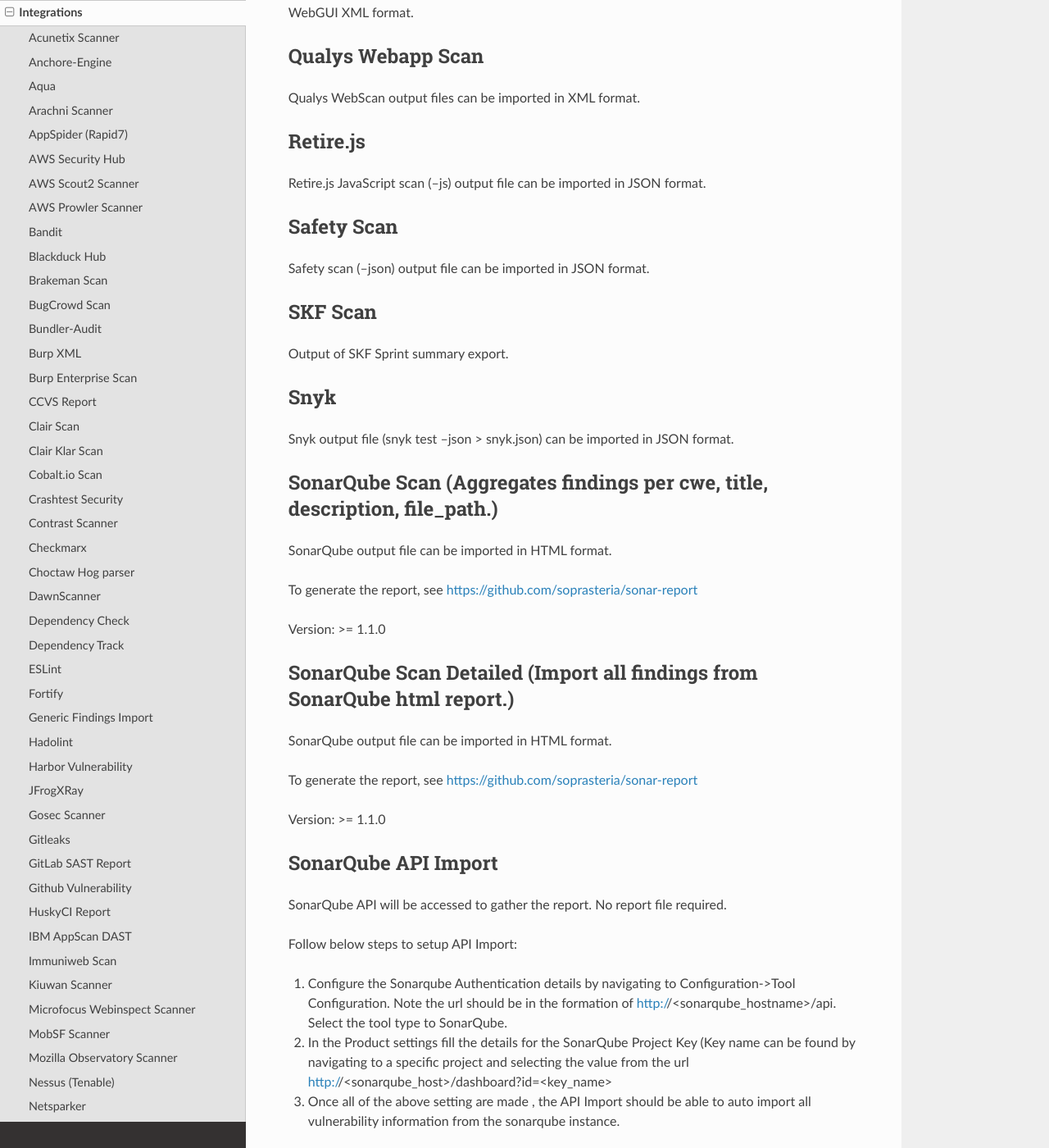
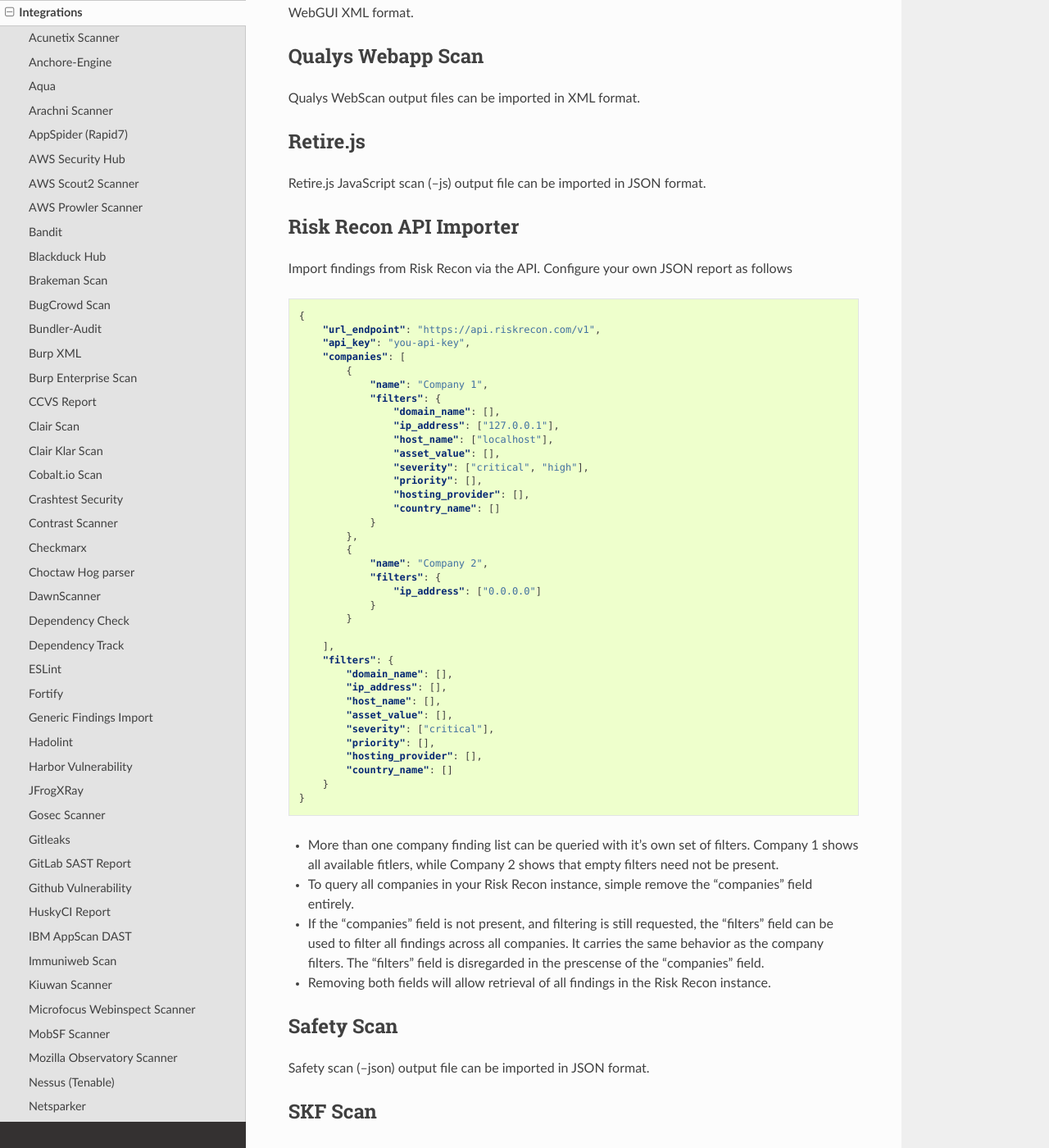
Before and after one commit to DefectDojo/Documentation, a Sphinx documentation site: the page built from docs/integrations.rst, in a window 1280 px wide and 1400 px high, scrolled down 6614 px. Shown: the whole window at 82% size. Built offline with Sphinx 7.4.7 and the Read the Docs theme 2.0.0, drawn with Linux system fonts in a browser that asks for light colours.

Commit message:
Add Risk Recon API tutorial

```diff
--- a/docs/integrations.rst
+++ b/docs/integrations.rst
@@ -252,6 +252,56 @@
 ---------
 Retire.js JavaScript scan (--js) output file can be imported in JSON format.
 
+Risk Recon API Importer
+-----------------------
+
+Import findings from Risk Recon via the API. Configure your own JSON report as follows
+
+.. code-block:: JSON
+
+    {
+        "url_endpoint": "https://api.riskrecon.com/v1",
+        "api_key": "you-api-key",
+        "companies": [
+            {
+                "name": "Company 1",
+                "filters": {
+                    "domain_name": [],
+                    "ip_address": ["127.0.0.1"],
+                    "host_name": ["localhost"],
+                    "asset_value": [],
+                    "severity": ["critical", "high"],
+                    "priority": [],
+                    "hosting_provider": [],
+                    "country_name": []
+                }
+            },
+            {
+                "name": "Company 2",
+                "filters": {
+                    "ip_address": ["0.0.0.0"]
+                }
+            }
+
+        ],
+        "filters": {
+            "domain_name": [],
+            "ip_address": [],
+            "host_name": [],
+            "asset_value": [],
+            "severity": ["critical"],
+            "priority": [],
+            "hosting_provider": [],
+            "country_name": []
+        }
+    }
+
+
+* More than one company finding list can be queried with it's own set of filters. Company 1 shows all available fitlers, while Company 2 shows that empty filters need not be present.
+* To query all companies in your Risk Recon instance, simple remove the "companies" field entirely.
+* If the "companies" field is not present, and filtering is still requested, the "filters" field can be used to filter all findings across all companies. It carries the same behavior as the company filters. The "filters" field is disregarded in the prescense of the "companies" field.
+* Removing both fields will allow retrieval of all findings in the Risk Recon instance.
+
 Safety Scan
 -----------
 Safety scan (--json) output file can be imported in JSON format.
```
